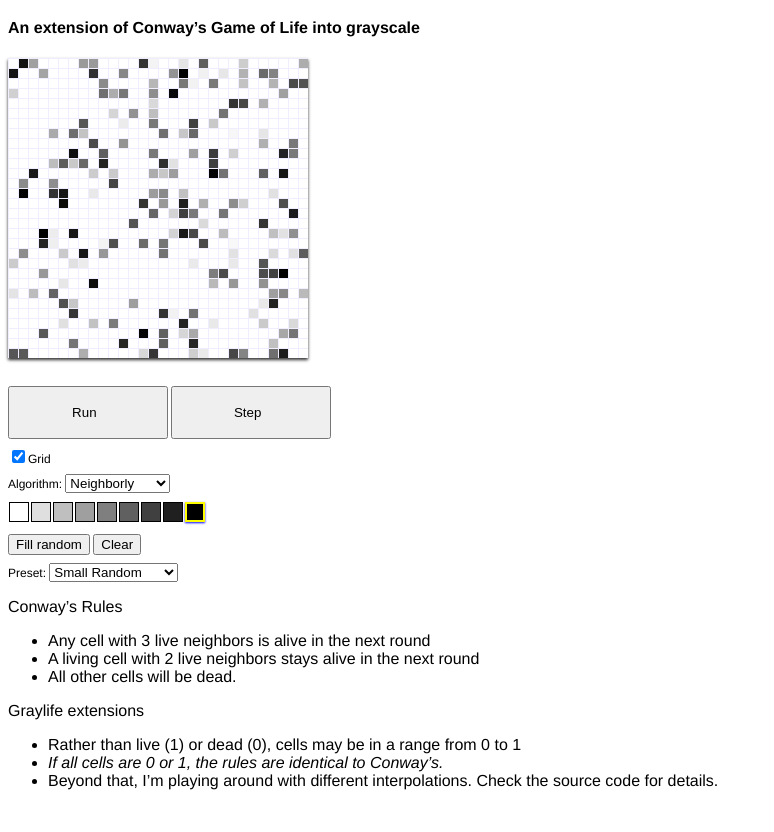
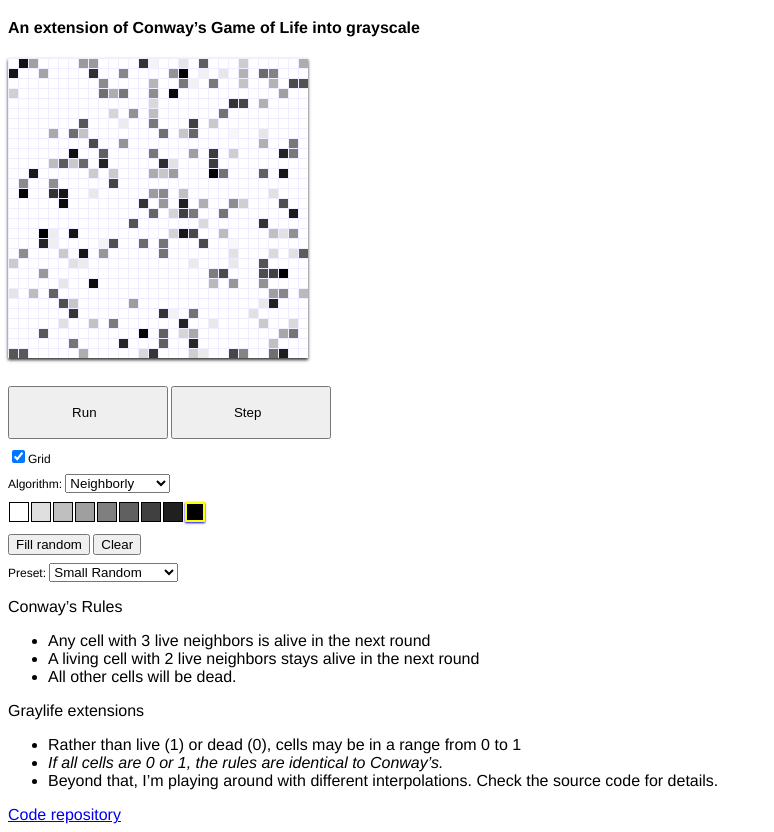
Before and after one commit to dleppik/graylife, a plain HTML site: page index.html in a window 1280 px wide. Shown: the part 61-893 px from the top of the page, without its empty margins (0-774 px from the left). Before the commit the page ends 867 px from the top, so only its background shows below. Drawn offline with Linux system fonts and the light colour scheme.

Commit message:
Add repository info.

```diff
--- a/index.html
+++ b/index.html
@@ -84,6 +84,10 @@
         <li><i>If all cells are 0 or 1, the rules are identical to Conway’s.</i></li>
         <li>Beyond that, I’m playing around with different interpolations. Check the source code for details.</li>
     </ul>
+</div>
+
+<div>
+    <a href="https://github.com/dleppik/graylife">Code repository</a>
 </div>
 
 <script>
```
